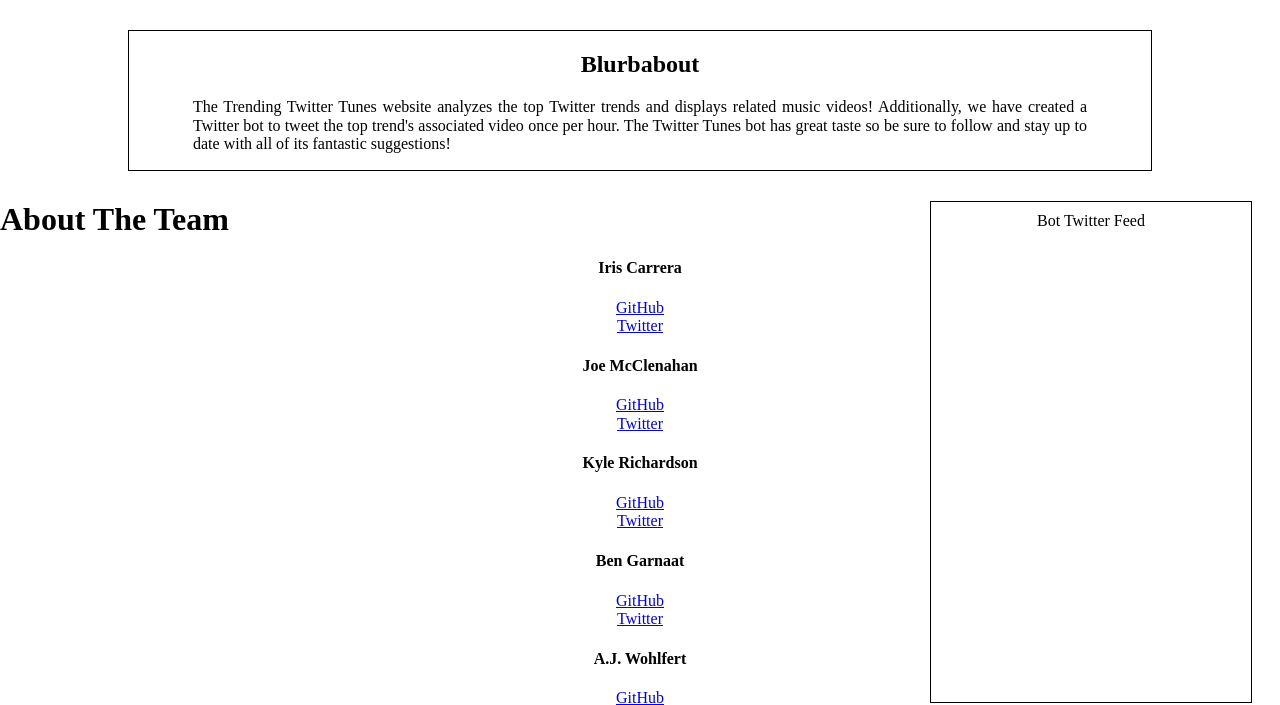
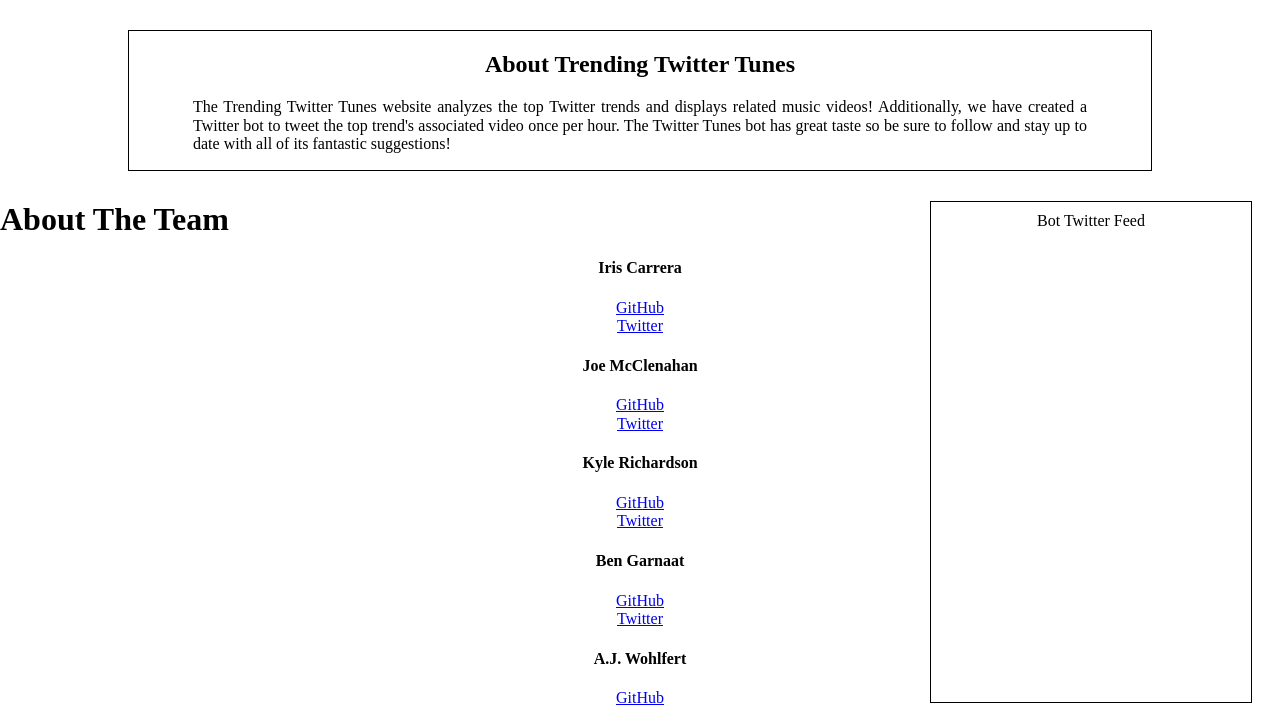
Before and after one commit to icarrera/twitter-tunes, a Python web app: template twitter_tunes/templates/index.jinja2 in a window 1280 px wide. Shown: the part 136-841 px from the top of the page. Run offline with Jinja, Linux system fonts and the light colour scheme; the template is opened without the code that fills it, so the values that code supplies are empty; some libraries are stand-ins or nearby versions.

Commit message:
changed name of about section.

```diff
--- a/twitter_tunes/templates/index.jinja2
+++ b/twitter_tunes/templates/index.jinja2
@@ -21,7 +21,7 @@
       </hgroup>
     </header>
     <section id="blurbabout">
-      <h2>Blurbabout</h2>
+      <h2>About Trending Twitter Tunes</h2>
       <p>
           The Trending Twitter Tunes website analyzes the top Twitter trends and displays related music videos!
           Additionally, we have created a Twitter bot to tweet the top trend's associated video once per hour.  The Twitter Tunes bot has great taste so be sure to follow and stay up to date with all of its fantastic suggestions!
```
